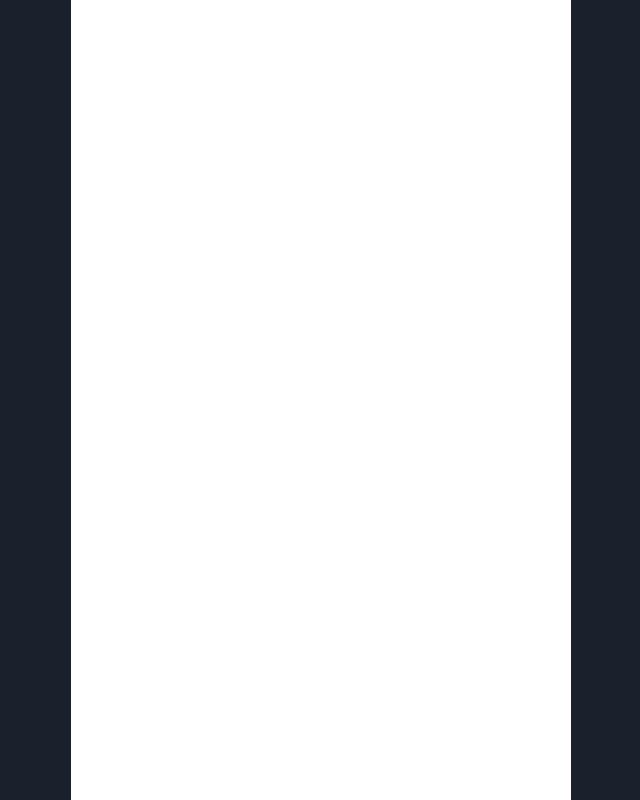
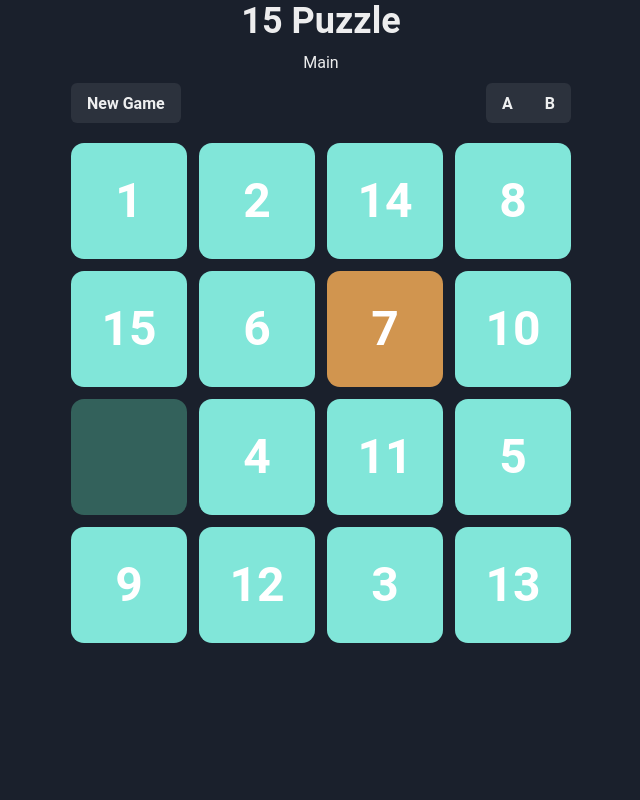
Before and after one commit to farhanfahreezy/15Puzzle, a React (Vite) app: page / in a window 1280 px wide. Shown: the whole page, without its empty margins (335-975 px from the left). Built offline with nearby package versions, Linux system fonts and the light colour scheme.

Commit message:
feat : tile have color and can be clicked

```diff
--- a/src/App.tsx
+++ b/src/App.tsx
@@ -1,23 +1,37 @@
+import { useState, useEffect } from "react";
 import { Container, Stack } from "@chakra-ui/react";
 import MainWindow from "./component/MainWindow";
 
 function App() {
+  const [tileArray, setTileArray] = useState<number[]>(
+    Array.from([1, 2, 3, 4, 5, 6, 7, 8, 9, 10, 11, 12, 13, 14, 15, 16])
+  );
+
+  useEffect(() => {
+    randomizeTile();
+  }, []);
+
+  function randomizeTile() {
+    const shuffledArray = tileArray.slice();
+
+    setTileArray([]);
+
+    for (let i = shuffledArray.length - 1; i > 0; i--) {
+      const randomIndex = Math.floor(Math.random() * (i + 1));
+      [shuffledArray[i], shuffledArray[randomIndex]] = [
+        shuffledArray[randomIndex],
+        shuffledArray[i],
+      ];
+    }
+    setTileArray(shuffledArray);
+  }
+
   return (
     <>
       <Stack direction={"row"} h="100vh">
-        {/* <Show above="md">
-          <Container w="calc((100vw - 500px) / 2)" h="100%">
-            <Background />
-          </Container>
-        </Show> */}
         <Container w="500px" h="100%">
-          <MainWindow />
+          <MainWindow tileArray={tileArray} randomizeTile={randomizeTile} />
         </Container>
-        {/* <Show above="md">
-          <Container w="calc(500px)" h="100%">
-            <Background />
-          </Container>
-        </Show> */}
       </Stack>
     </>
   );
--- a/src/component/MainWindow.tsx
+++ b/src/component/MainWindow.tsx
@@ -1,11 +1,34 @@
-import { Heading, Text, VStack } from "@chakra-ui/react";
+import {
+  Button,
+  ButtonGroup,
+  HStack,
+  Heading,
+  Spacer,
+  Text,
+  VStack,
+} from "@chakra-ui/react";
+import TileContainer from "./TileContainer";
 
-const MainWindow = () => {
+interface MWProps {
+  tileArray: number[];
+  randomizeTile: () => void;
+}
+
+const MainWindow = ({ tileArray, randomizeTile }: MWProps) => {
   return (
     <>
-      <VStack w="500px" bg="#FFFFFF" h="100%">
+      <VStack w="500px" h="100%">
         <Heading>15 Puzzle</Heading>
         <Text>Main</Text>
+        <HStack justifyContent="space-between" w="100%" paddingBottom={3}>
+          <Button onClick={randomizeTile}>New Game</Button>
+          <Spacer />
+          <ButtonGroup isAttached>
+            <Button>A</Button>
+            <Button>B</Button>
+          </ButtonGroup>
+        </HStack>
+        <TileContainer tileArray={tileArray} />
       </VStack>
     </>
   );
--- a/src/component/Tile.tsx
+++ b/src/component/Tile.tsx
@@ -8,7 +8,7 @@ interface TileProps {
 
 const Tile = ({ tileNumber, isMatched, isClickable }: TileProps) => {
   const tileClickedAction = () => {
-    if (isClickable) {
+    if (isClickable && tileNumber !== 16) {
       console.log("Diklik");
     }
   };
@@ -17,10 +17,15 @@ const Tile = ({ tileNumber, isMatched, isClickable }: TileProps) => {
     <Button
       w="116px"
       h="116px"
-      bg={isMatched ? "#123456" : "#654321"}
+      bg={tileNumber === 16 ? "#33615B" : isMatched ? "#D1954F" : "#81E6D9"}
+      _hover={{ filter: "brightness(90%)", transform: "scale(0.98)" }}
+      colorScheme={isMatched ? "#D1954F" : "#4FD1C5"}
       onClick={tileClickedAction}
+      borderRadius="13px"
     >
-      <Text>{tileNumber}</Text>
+      <Text fontSize={48} color="#FFFFFF">
+        {tileNumber !== 16 && tileNumber}
+      </Text>
     </Button>
   );
 };
--- /dev/null
+++ b/src/component/TileContainer.tsx
@@ -0,0 +1,28 @@
+import { Grid, GridItem } from "@chakra-ui/react";
+import Tile from "./Tile";
+
+interface TCProps {
+  tileArray: number[];
+}
+
+const TileContainer = ({ tileArray }: TCProps) => {
+  const row = Array.from([
+    0, 1, 2, 3, 4, 5, 6, 7, 8, 9, 10, 11, 12, 13, 14, 15,
+  ]);
+
+  return (
+    <Grid templateColumns="repeat(4, 1fr)" gap="12px">
+      {tileArray.map((idx) => (
+        <GridItem key={idx}>
+          <Tile
+            tileNumber={tileArray[idx - 1]}
+            isMatched={tileArray[idx - 1] === idx}
+            isClickable={true}
+          />
+        </GridItem>
+      ))}
+    </Grid>
+  );
+};
+
+export default TileContainer;
```
